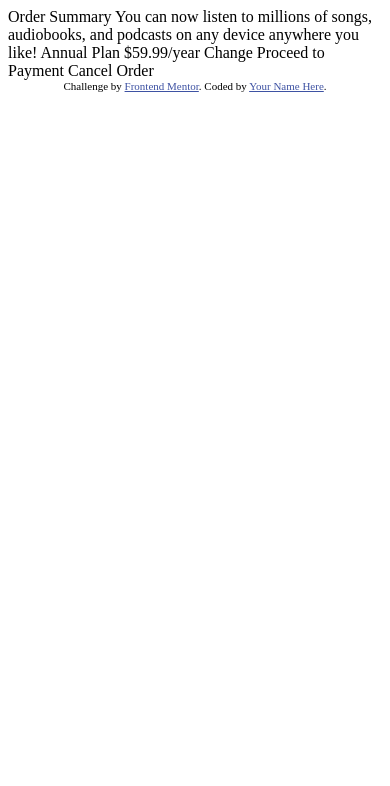
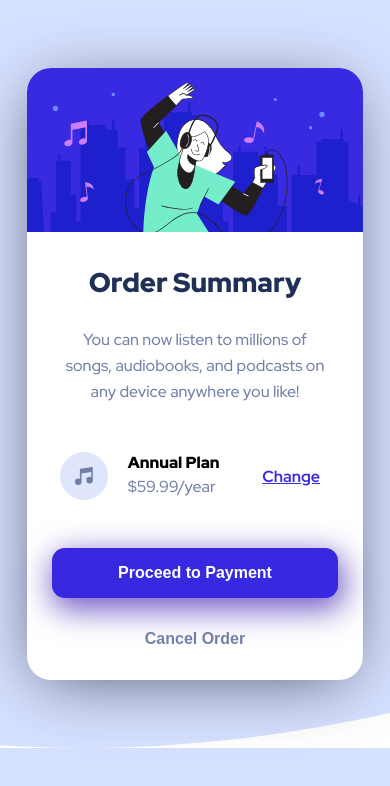
Before and after one commit to meenank/order-summary-component-main, a plain HTML site: page index.html in a window 390 px wide. Drawn offline with Linux system fonts and the light colour scheme.

Commit message:
completed commit and responsive

```diff
--- a/index.html
+++ b/index.html
@@ -1,37 +1,61 @@
 <!DOCTYPE html>
 <html lang="en">
+
 <head>
     <meta charset="UTF-8">
-  <meta name="viewport" content="width=device-width, initial-scale=1.0"> <!-- displays site properly based on user's device -->
+    <meta name="viewport" content="width=device-width, initial-scale=1.0">
+    <!-- displays site properly based on user's device -->
 
     <link rel="icon" type="image/png" sizes="32x32" href="./images/favicon-32x32.png">
-
+    <link rel="stylesheet" href="/styles.css">
     <title>Frontend Mentor | Order summary card</title>
 
-  <!-- Feel free to remove these styles or customise in your own stylesheet 👍 -->
-  <style>
-    .attribution { font-size: 11px; text-align: center; }
-    .attribution a { color: hsl(228, 45%, 44%); }
-  </style>
+
 </head>
+
 <body>
 
+
+    <div class="card">
+        <!-- main-image-container -->
+
+        <img src="/images/illustration-hero.svg" alt="main-image" class="main-image">
+        <!-- main-heading -->
+
+        <p class="main-heading">
             Order Summary
+        </p>
 
-  You can now listen to millions of songs, audiobooks, and podcasts on any
-  device anywhere you like!
+        <!-- paragraph -->
 
+        <p class="para">
+            You can now listen to millions of songs, audiobooks, and podcasts on any device anywhere you like!
+        </p>
+
+        <!-- price-container -->
+
+        <div class="price-container">
+            <img src="/images/icon-music.svg " alt="music-image" class="music-image">
+            <p class="p1">
                 Annual Plan
+            </p>
+            <p class="p2">
                 $59.99/year
+            </p>
+            <a href="#" class="change">Change</a>
+        </div>
 
-  Change
+        <!-- final-step-buttons -->
+        <button type="submit" class="proceed">
+          Proceed to Payment
+        </button>
 
-  Proceed to Payment
+        <button type="submit" class="cancel">
           Cancel Order
+        </button>
 
-  <div class="attribution">
-    Challenge by <a href="https://www.frontendmentor.io?ref=challenge" target="_blank">Frontend Mentor</a>.
-    Coded by <a href="#">Your Name Here</a>.
     </div>
+
 </body>
+
 </html>
--- /dev/null
+++ b/styles.css
@@ -0,0 +1,163 @@
+@import url('https://fonts.googleapis.com/css2?family=Red+Hat+Display:wght@500;700;900&display=swap');
+body {
+    font-family: 'Red Hat Display', sans-serif;
+}
+
+:root {
+    /* primary */
+    --Pale-blue: hsl(225, 100%, 94%);
+    --Bright-blue: hsl(245, 75%, 52%);
+    /* ### Neutral */
+    --Very-pale-blue: hsl(225, 100%, 98%);
+    --Desaturated-blue: hsl(224, 23%, 55%);
+    --Dark-blue: hsl(223, 47%, 23%);
+}
+
+
+/* for mobile version */
+
+body {
+    background-image: url(/images/pattern-background-mobile.svg);
+    background-size: cover;
+    background-repeat: repeat;
+}
+
+.card {
+    /* border: 1px solid red; */
+    max-width: 90%;
+    margin: 8vh auto;
+    border-radius: 1.5rem;
+    background-color: white;
+    box-shadow: -2px 10px 67px -15px rgba(26, 23, 38, 0.75);
+    -webkit-box-shadow: -2px 10px 67px -15px rgba(26, 23, 38, 0.75);
+    -moz-box-shadow: -2px 10px 67px -15px rgba(26, 23, 38, 0.75);
+}
+
+.card .main-image {
+    width: 100%;
+    border-top-left-radius: 1.5rem;
+    border-top-right-radius: 1.5rem;
+}
+
+.main-heading {
+    font-weight: 900;
+    font-size: 1.7em;
+    text-align: center;
+    color: var(--Dark-blue);
+}
+
+.para {
+    /* border: 1px solid brown; */
+    color: var(--Desaturated-blue);
+    text-align: center;
+    max-width: 80%;
+    margin: auto;
+    font-size: 1em;
+    line-height: 1.6em;
+}
+
+.card .price-container {
+    /* border: 1px solid blue; */
+    display: grid;
+    grid-template-columns: 25% 50% 25%;
+    grid-template-rows: repeat(2, 1fr);
+    margin: 3rem auto;
+    width: 80%;
+}
+
+.card .price-container .music-image {
+    /* border: 1px solid brown; */
+    grid-column: 1/2;
+    grid-row: 1/3;
+}
+
+.card .price-container .p1 {
+    margin: 0;
+    /* border: 1px solid brown; */
+    grid-column: 2/3;
+    /* grid-row: 1/2; */
+    width: 100%;
+    font-weight: 900;
+}
+
+.card .price-container .p2 {
+    margin: 0;
+    color: var(--Desaturated-blue);
+    /* border: 1px solid brown; */
+    grid-column: 2/3;
+    /* grid-row: 2/3; */
+    /* align-self: center; */
+}
+
+.card .price-container .change {
+    /* border: 1px solid brown; */
+    grid-column: 3/4;
+    grid-row: 1/3;
+    align-self: center;
+    color: var(--Bright-blue);
+    font-weight: 700;
+}
+
+.card .price-container .change:hover,
+.card .price-container .change:active {
+    color: var(--Desaturated-blue);
+    text-decoration: none;
+    transition: 0.5s;
+}
+
+.card .proceed {
+    display: block;
+    margin: auto;
+    width: 85%;
+    cursor: pointer;
+    padding: 1rem;
+    border-radius: .8rem;
+    outline: none;
+    border: none;
+    background-color: var(--Bright-blue);
+    color: white;
+    font-size: 1em;
+    font-weight: 800;
+    box-shadow: 3px 9px 31px 3px rgba(70, 40, 179, 0.75);
+    -webkit-box-shadow: 3px 9px 31px 3px rgba(70, 40, 179, 0.75);
+    -moz-box-shadow: 3px 9px 31px 3px rgba(70, 40, 179, 0.75);
+}
+
+.card .proceed:hover,
+.card .proceed:active {
+    background-color: var(--Desaturated-blue);
+    transition: 0.7s;
+}
+
+.card .cancel {
+    margin: auto;
+    padding: 2rem;
+    display: block;
+    border: none;
+    outline: none;
+    background-color: transparent;
+    font-size: 1em;
+    font-weight: 700;
+    color: var(--Desaturated-blue);
+    cursor: pointer;
+}
+
+.card .cancel:hover,
+.card .cancel:active {
+    color: black;
+}
+
+
+/* for desktop version */
+
+@media (min-width: 400px) {
+    body {
+        background-image: url(/images/pattern-background-desktop.svg);
+        background-size: cover;
+        background-repeat: no-repeat;
+    }
+    .card {
+        margin-top: 50px;
+        width: 410px;
+    }
+}
```
Lines whose indentation alone changed are shown as unchanged.
